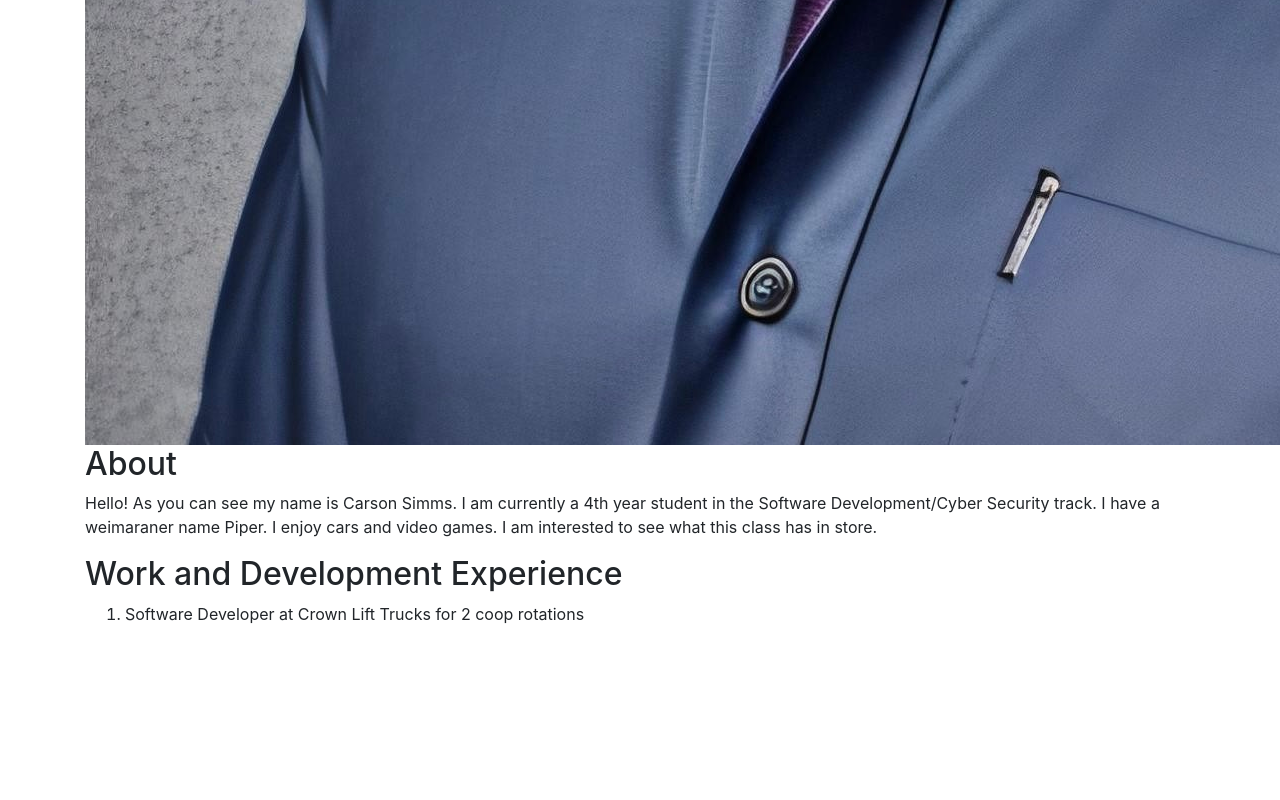
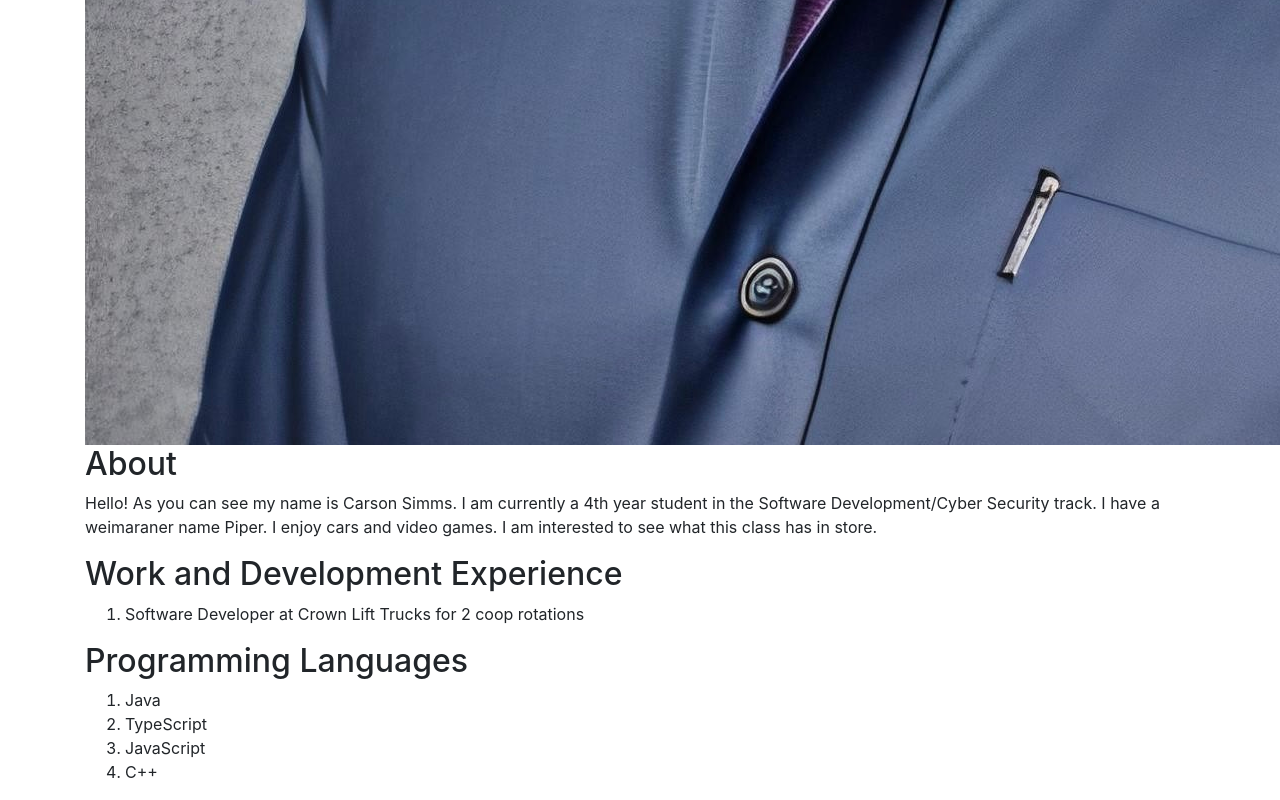
Before and after one commit to IT3049C-Lively-FA23/online-portfolio-Carson-Simms, a website: page index.html in a window 1280 px wide. Shown: the part 2419-3219 px from the top of the page. Before the commit the page ends 3061 px from the top, so only its background shows below. Drawn offline with nearby package versions, Linux system fonts and the light colour scheme.

Commit message:
added programming languages section

```diff
--- a/index.html
+++ b/index.html
@@ -36,6 +36,17 @@
       </ol>
     </div>
 
+    <div class="section" id="programmingLanguages">
+      <h2>Programming Languages</h2>
+      <ol>
+        <li>Java</li>
+        <li>TypeScript</li>
+        <li>JavaScript</li>
+        <li>C++</li>
+      </ol>
+    </div>
+
+
     <!-- WORK FROM INSIDE THIS CONTAINER-->
   </div>
 
```
